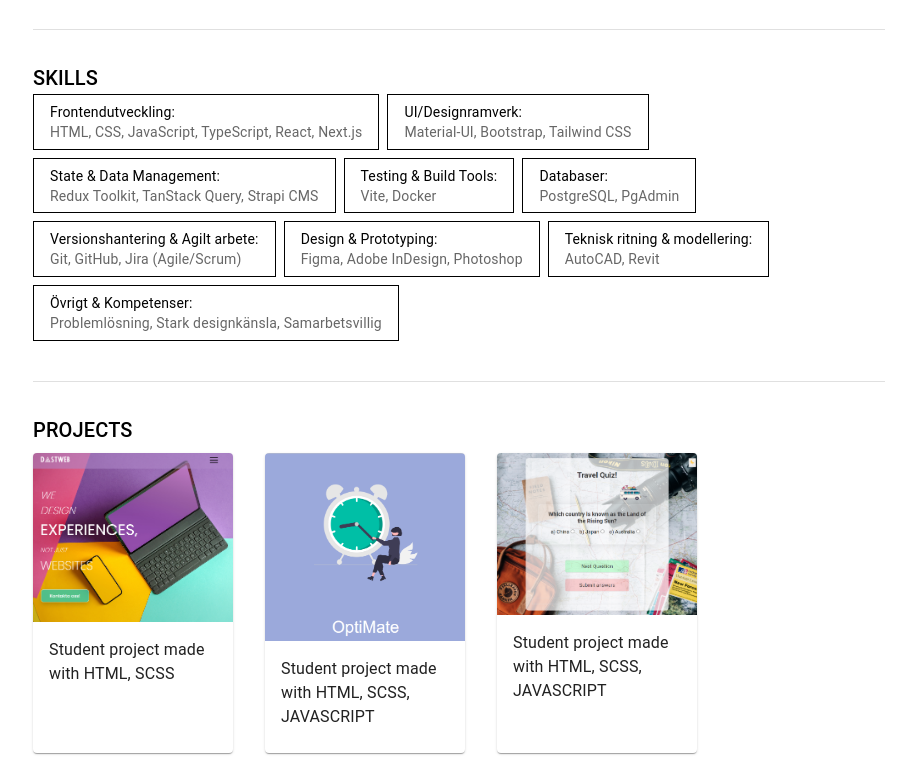
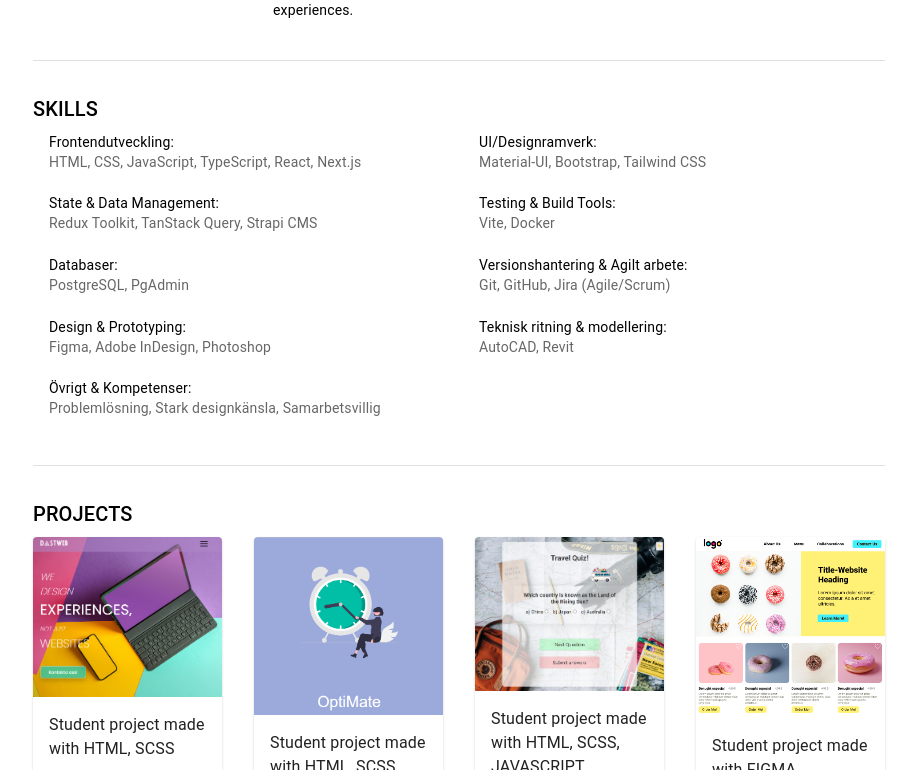
Before and after one commit to FatemehDsb/Portfolio, a React (Vite) app: page / in a window 1280 px wide. Shown: the part 390-1160 px from the top of the page, without its empty margins (181-1098 px from the left). Built offline with nearby package versions, Linux system fonts and the light colour scheme.

Commit message:
Fix build problem

```diff
--- a/src/components/Projects.tsx
+++ b/src/components/Projects.tsx
@@ -46,7 +46,7 @@ function Projects() {
 
         <Grid container spacing={4}>
           {projectData.map((project, index) => (
-            <Grid item xs={12} sm={6} md={4} lg={3} key={index}>
+            <Grid item component="div" xs={12} sm={6} md={4} lg={3} key={index}>
               <Link
                 href={project.url}
                 target="_blank"
--- a/src/components/Skills.tsx
+++ b/src/components/Skills.tsx
@@ -53,13 +53,19 @@ function Skills() {
         <Typography variant="h6">SKILLS</Typography>
         <Grid container spacing={1}>
           {skills.map((element) => (
-            <Grid xs={12} sm={6} sx={{ border: "1px solid black" }}>
+            <Grid
+              item
+              xs={12}
+              sm={6}
+              // sx={{ border: "1px solid black" }}
+              key={element.primary}
+            >
               <List disablePadding dense={true}>
                 <ListItem key={element.primary} sx={{ py: 0.1 }}>
                   <ListItemText
                     primary={element.primary}
                     secondary={element.secondary}
-                  ></ListItemText>
+                  />
                 </ListItem>
               </List>
             </Grid>
```
Also changed, not shown: package.json (+5 -3 lines), 1 other file (tests, documents, lock files or other folders).
